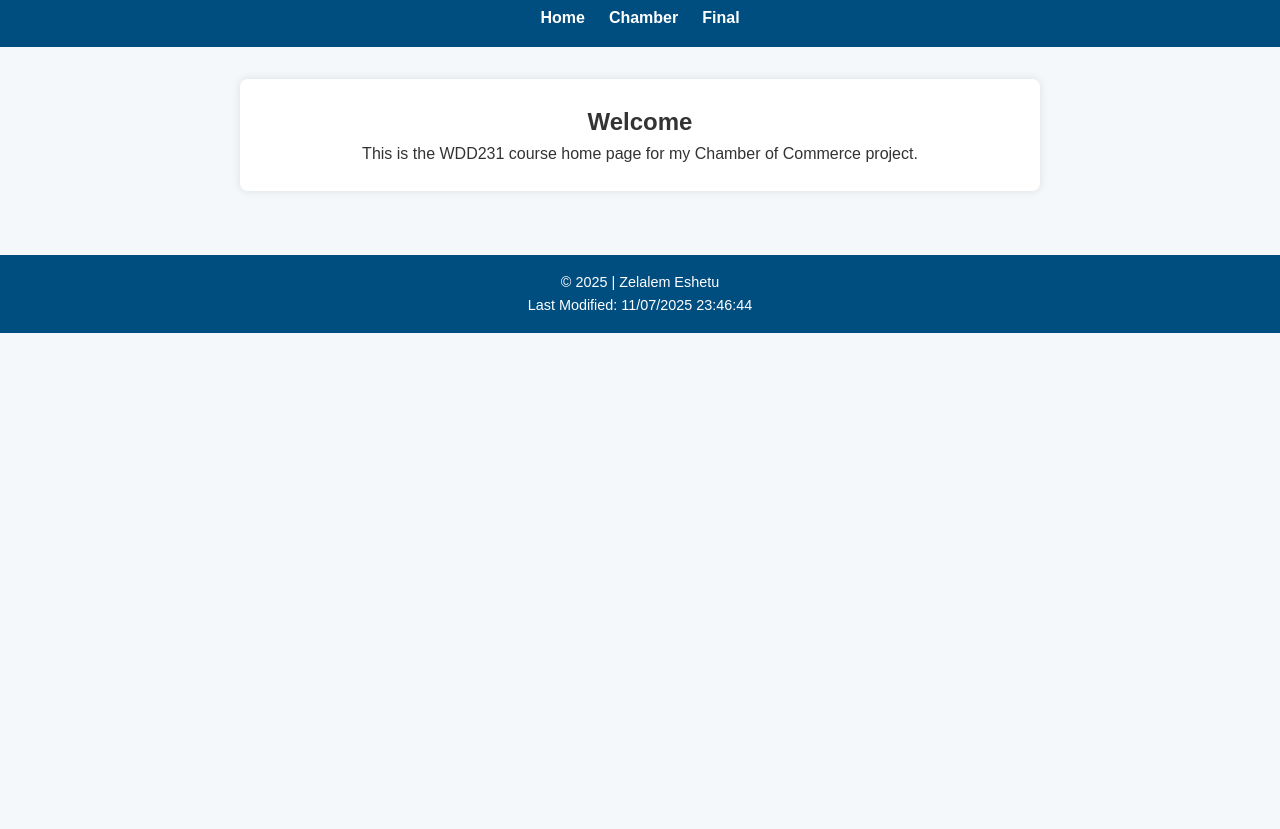
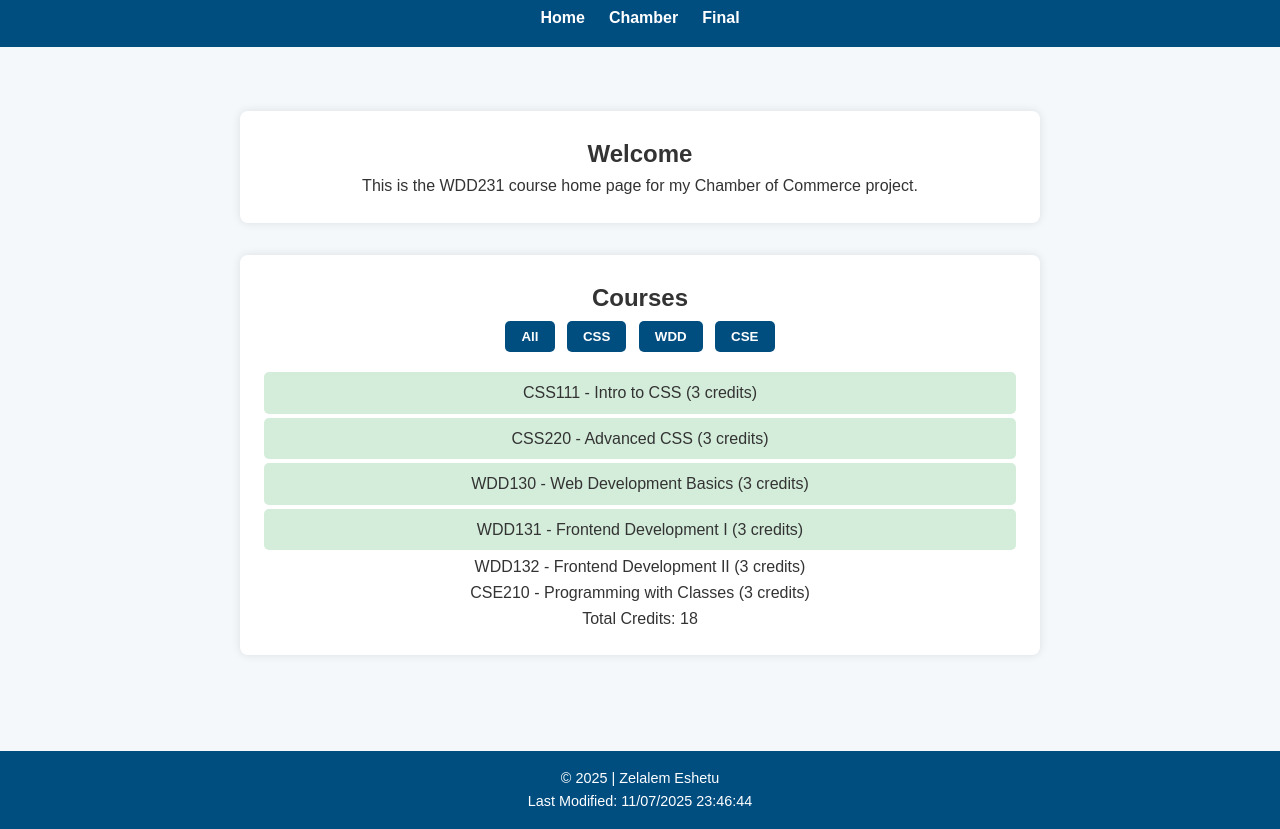
Before and after one commit to ZelalemEshetu/wdd231, a plain HTML site: page index.html in a window 1280 px wide. Shown: the part 65-894 px from the top of the page. Before the commit the page ends 800 px from the top, so only its background shows below. Drawn offline with Linux system fonts and the light colour scheme.

Commit message:
updated home page

```diff
--- a/index.html
+++ b/index.html
@@ -16,8 +16,8 @@
             <button id="menu" aria-expanded="false" aria-controls="primary-nav">☰</button>
             <ul id="primary-nav" class="navigation">
                 <li><a href="index.html">Home</a></li>
-                <li><a href="chamber/">Chamber</a></li>
-                <li><a href="final/">Final</a></li>
+                <li><a href="chamber/index.html">Chamber</a></li>
+                <li><a href="final/index.html">Final</a></li>
             </ul>
         </nav>
     </header>
@@ -26,6 +26,18 @@
         <section>
             <h2>Welcome</h2>
             <p>This is the WDD231 course home page for my Chamber of Commerce project.</p>
+        </section>
+
+        <section>
+            <h2>Courses</h2>
+            <div class="filters">
+                <button class="filter-btn" data-subject="All">All</button>
+                <button class="filter-btn" data-subject="CSS">CSS</button>
+                <button class="filter-btn" data-subject="WDD">WDD</button>
+                <button class="filter-btn" data-subject="CSE">CSE</button>
+            </div>
+            <ul id="course-list"></ul>
+            <p>Total Credits: <span id="credits"></span></p>
         </section>
     </main>
 
--- a/scripts/main.js
+++ b/scripts/main.js
@@ -1,11 +1,52 @@
-// Year and last modified
+// ===== Year and Last Modified =====
 document.getElementById("year").textContent = new Date().getFullYear();
 document.getElementById("lastModified").textContent = document.lastModified || "Not available";
 
-// Mobile nav toggle
+// ===== Mobile Navigation Toggle =====
 const menuBtn = document.getElementById("menu");
 const navList = document.getElementById("primary-nav");
 menuBtn.addEventListener("click", () => {
     const opened = navList.classList.toggle("open");
     menuBtn.setAttribute("aria-expanded", opened);
 });
+
+// ===== Courses Data =====
+const courses = [
+    { code: "CSS111", name: "Intro to CSS", credits: 3, subject: "CSS", completed: true },
+    { code: "CSS220", name: "Advanced CSS", credits: 3, subject: "CSS", completed: true },
+    { code: "WDD130", name: "Web Development Basics", credits: 3, subject: "WDD", completed: true },
+    { code: "WDD131", name: "Frontend Development I", credits: 3, subject: "WDD", completed: true },
+    { code: "WDD132", name: "Frontend Development II", credits: 3, subject: "WDD", completed: false },
+    { code: "CSE210", name: "Programming with Classes", credits: 3, subject: "CSE", completed: false }
+];
+
+// ===== Display Courses =====
+const courseList = document.getElementById("course-list");
+const creditsSpan = document.getElementById("credits");
+
+function displayCourses(list) {
+    courseList.innerHTML = list.map(c => `
+        <li class="${c.completed ? "done" : ""}">
+            ${c.code} - ${c.name} (${c.credits} credits)
+        </li>
+    `).join("");
+}
+
+function updateCredits(list) {
+    const total = list.reduce((sum, c) => sum + c.credits, 0);
+    creditsSpan.textContent = total;
+}
+
+// ===== Filter Buttons =====
+document.querySelectorAll(".filter-btn").forEach(btn => {
+    btn.addEventListener("click", () => {
+        const subject = btn.dataset.subject;
+        const filtered = subject === "All" ? courses : courses.filter(c => c.subject === subject);
+        displayCourses(filtered);
+        updateCredits(filtered);
+    });
+});
+
+// ===== Initial Load =====
+displayCourses(courses);
+updateCredits(courses);
--- a/styles/styles.css
+++ b/styles/styles.css
@@ -72,7 +72,7 @@ main {
 
 section {
     max-width: 800px;
-    margin: auto;
+    margin: 2rem auto;
     background: white;
     padding: 1.5rem;
     border-radius: 8px;
@@ -87,6 +87,38 @@ footer {
     padding: 1rem;
     margin-top: 2rem;
     font-size: 0.9rem;
+}
+
+/* ===== Courses Section ===== */
+.filters {
+    margin-bottom: 1rem;
+}
+
+.filter-btn {
+    padding: 0.5rem 1rem;
+    margin: 0.25rem;
+    border: none;
+    background-color: #004d80;
+    color: white;
+    cursor: pointer;
+    border-radius: 5px;
+    font-weight: bold;
+}
+
+.filter-btn:hover {
+    background-color: #0066a1;
+}
+
+#course-list {
+    list-style: none;
+    padding: 0;
+}
+
+.done {
+    background-color: #d4edda;
+    padding: 0.5rem;
+    border-radius: 5px;
+    margin-bottom: 0.25rem;
 }
 
 /* ===== Responsive Design ===== */
```
